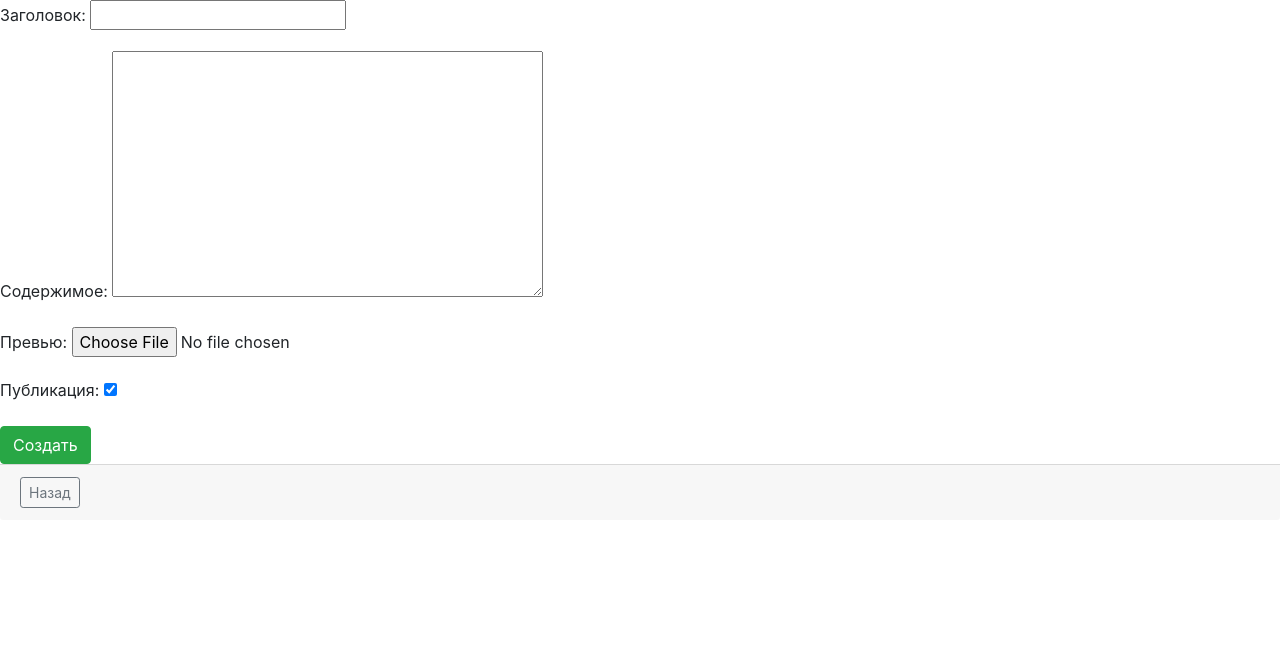
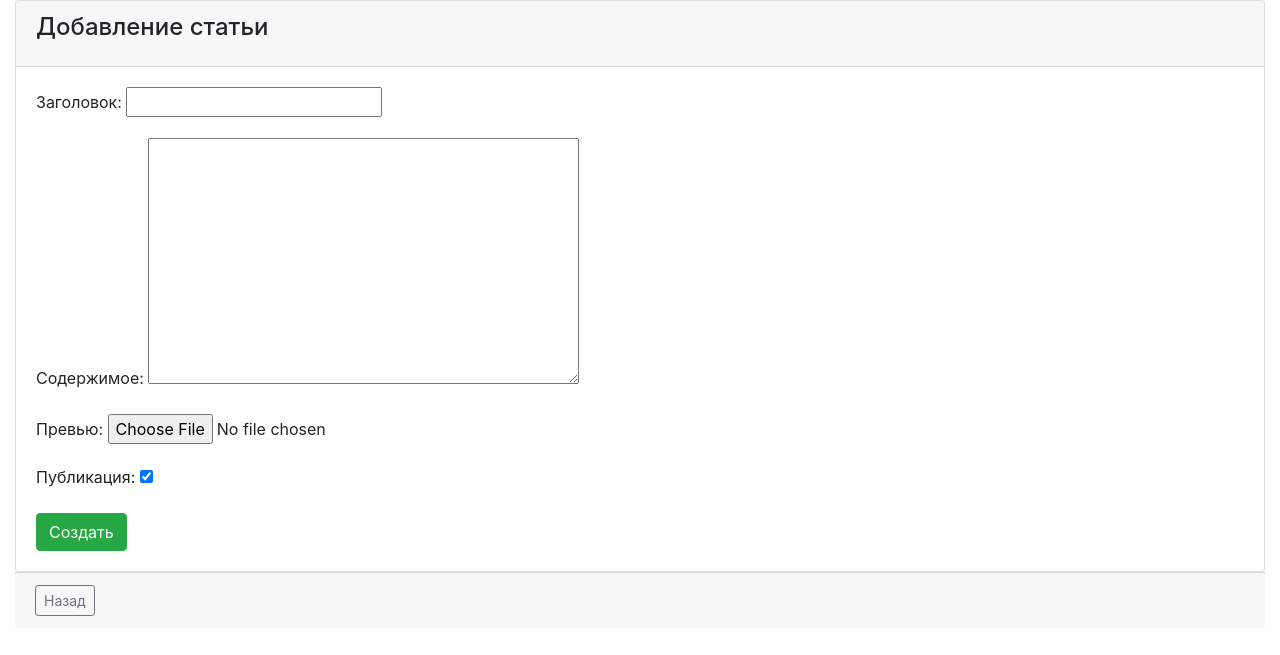
Before and after one commit to Olga-Yar/HW22, a Django app: page /blog/create/ in a window 1280 px wide. Shown: the part 48-703 px from the top of the page. Run offline with Django 4.2, Linux system fonts and the light colour scheme; some libraries are stand-ins or nearby versions.

Commit message:
изменение вьюшек на создание и обновление по продукту и блогу

```diff
--- a/catalog/templates/catalog/blog_form.html
+++ b/catalog/templates/catalog/blog_form.html
@@ -4,17 +4,24 @@
 
 {% block content %}
 
-    <article class="blog-post">
-        <form method="post">
-          {% csrf_token %}
-          {{ form.as_p }}
-          <input type="submit" class="btn btn-success" value="{% if blog %}Сохранить{% else %}Создать{% endif %}">
-        </form>
-
-      <div class="card-footer">
+    <div class="col-12">
+        <div class="card">
+            <div class="card-header">
+                <h4 class="card-title">
+                    Добавление статьи
+                </h4>
+            </div>
+             <div class="card-body">
+                 <form method="post" enctype="multipart/form-data">
+                 {% csrf_token %}
+                     {{ form.as_p }}
+                 <input type="submit" class="btn btn-success" value="{% if object %}Сохранить{% else %}Создать{% endif %}">
+                 </form>
+             </div>
+        </div>
+        <div class="card-footer">
         <a href="{% url 'blog_list' %}" class="btn btn-sm btn-outline-secondary"> Назад </a>
       </div>
-
-    </article>
+    </div>
 
 {% endblock %}
```
Also changed, not shown: catalog/templates/catalog/product_form.html (+17 -9 lines).
